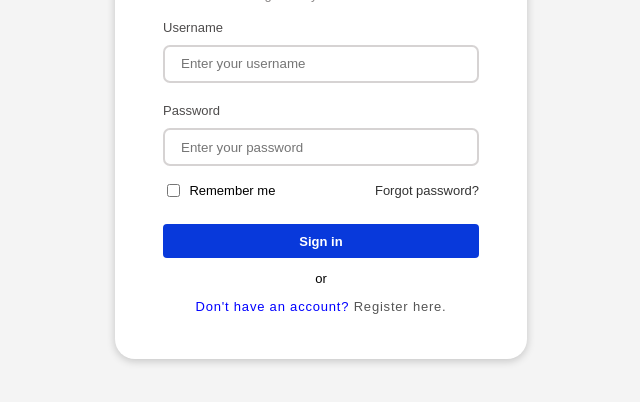
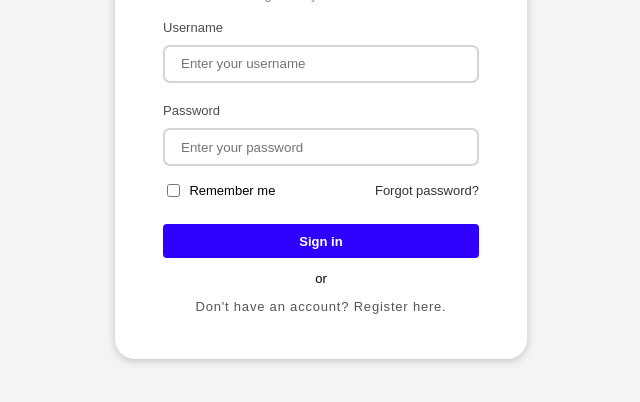
Before and after one commit to james-sed/login-system-grupo, a website: page public/index.html in a window 1280 px wide. Shown: the part 266-668 px from the top of the page, without its empty margins (319-959 px from the left). Drawn offline with Linux system fonts and the light colour scheme.

Commit message:
Polished sign in page

```diff
--- a/public/css/style.css
+++ b/public/css/style.css
@@ -24,19 +24,21 @@ body {
 
 .btn {
   padding: 0.6rem 8.5rem;
-  background-color: #0839db;
+  background-color: #2f00ff;
   color: white;
-  text-decoration: none;
+  border: none;
   border-radius: 4px;
   max-width: 100%;
   font-size: 13px;
   font-weight: bold;
+  font-family: inherit;
 }
 
 .btn:hover {
   background-color: #cec6c6;
   color: black;
   transition: 0.5s;
+  cursor: pointer;
 }
 
 .signin-container {
@@ -64,7 +66,7 @@ body {
 }
 
 .no-account-desc {
-  color: blue;
+  color: #555;
   font-size: 13px;
   letter-spacing: 0.8px;
 }
--- a/public/index.html
+++ b/public/index.html
@@ -12,7 +12,8 @@
         <h1 class="signin-header">Welcome back!</h1>
         <p class="signin-desc">Sign in to your account.</p>
       </div>
-      <form action="/submit-data" method="POST">
+
+      <form id="loginForm">
         <!-- Text Input -->
         <div class="user-details-container">
           <div class="details-head">
@@ -33,6 +34,7 @@
           <div class="details-head">
             <label for="pwd">Password</label>
           </div>
+          <div class="password-wrapper">
             <input
               class="password-box"
               type="password"
@@ -41,6 +43,7 @@
               placeholder="Enter your password"
               required
             />
+          </div>
         </div>
 
         <!-- Checkbox (remember me)-->
@@ -56,14 +59,21 @@
           </div>
           <a href="#" class="forgot-password">Forgot password?</a>
         </div>
+
+        <!-- Error message (hidden until login fails) -->
+        <p class="error-msg" id="errorMsg"></p>
+
+        <div class="button-group">
+          <button type="submit" class="btn">Sign in</button>
+        </div>
       </form>
-      <div class="button-group">
-        <a href="login.html" class="btn">Sign in</a>
-      </div>
+
       <p class="or">or</p>
       <p class="no-account-desc">
         Don't have an account? <a href="register.html">Register here.</a>
       </p>
     </main>
+
+    <script src="js/login.js"></script>
   </body>
 </html>
```
Lines whose indentation alone changed are shown as unchanged.
